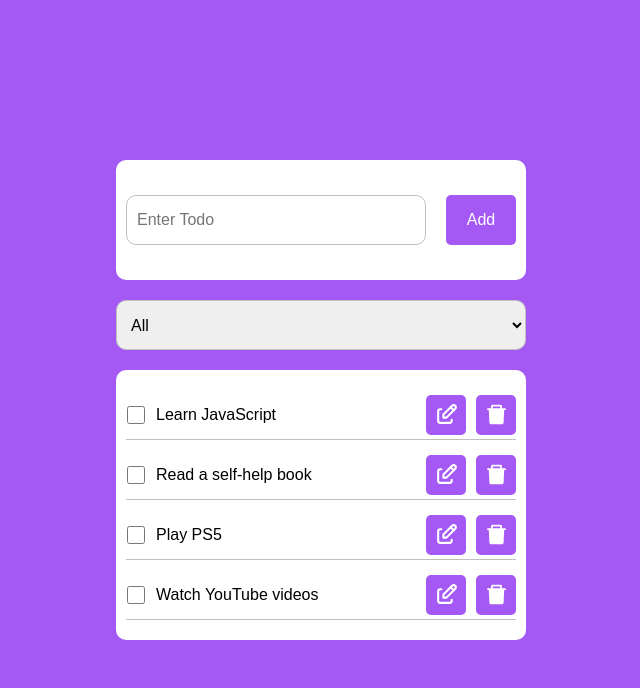
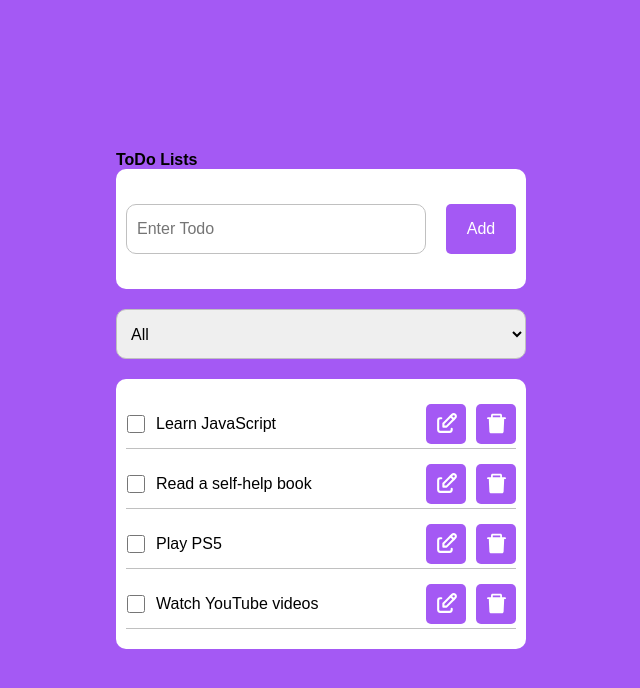
Before and after one commit to AbdulMateen18/todo-app, a React (Create React App) app: page / in a window 1280 px wide. Shown: the top 688 px of the page, without its empty margins (319-959 px from the left). Built offline with nearby package versions, Linux system fonts and the light colour scheme.

Commit message:
Update App.js

```diff
--- a/src/App.js
+++ b/src/App.js
@@ -67,6 +67,7 @@ function App() {
 
   return (
     <div className="todo-container">
+      <h1>ToDo Lists</h1>
       <Search addTodo={addTodo} />
       <Filter filter_todo={filterTodo} />
       <TodoList
```
